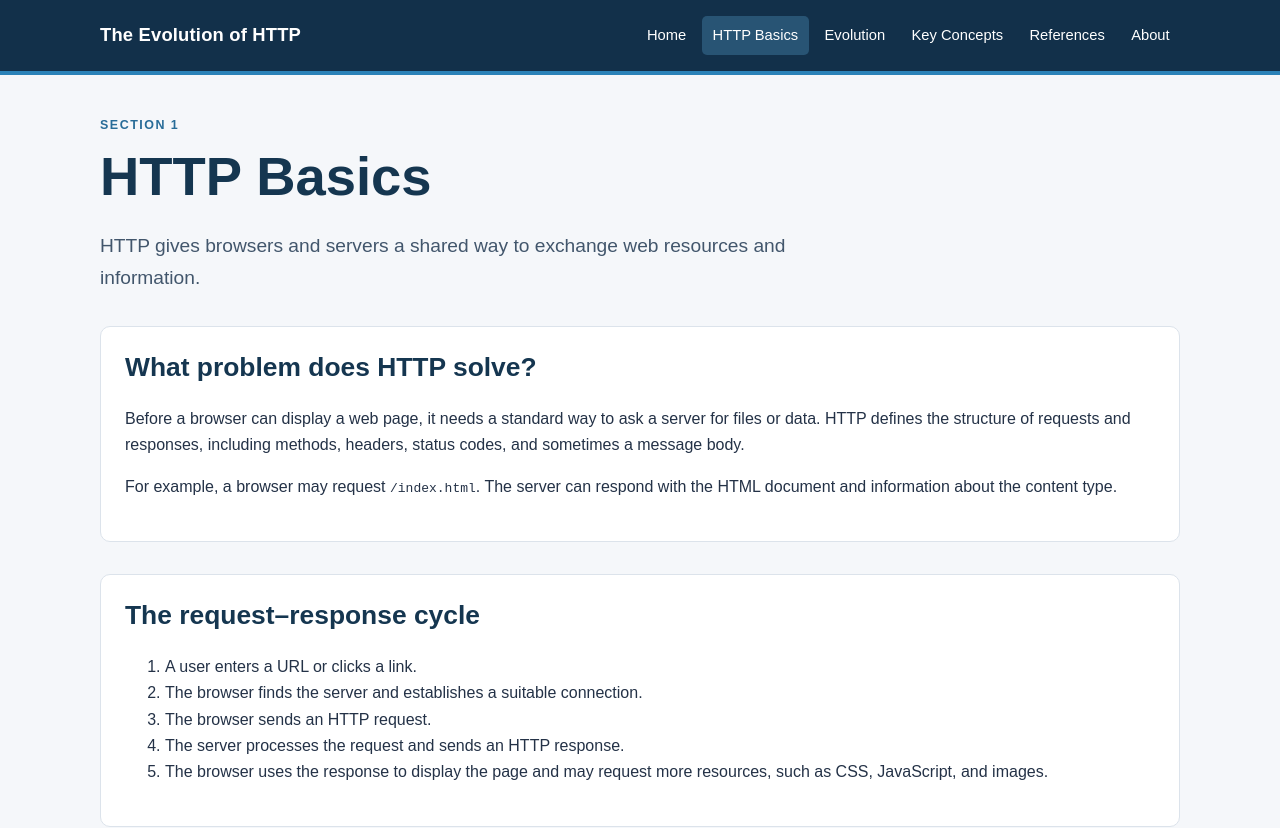
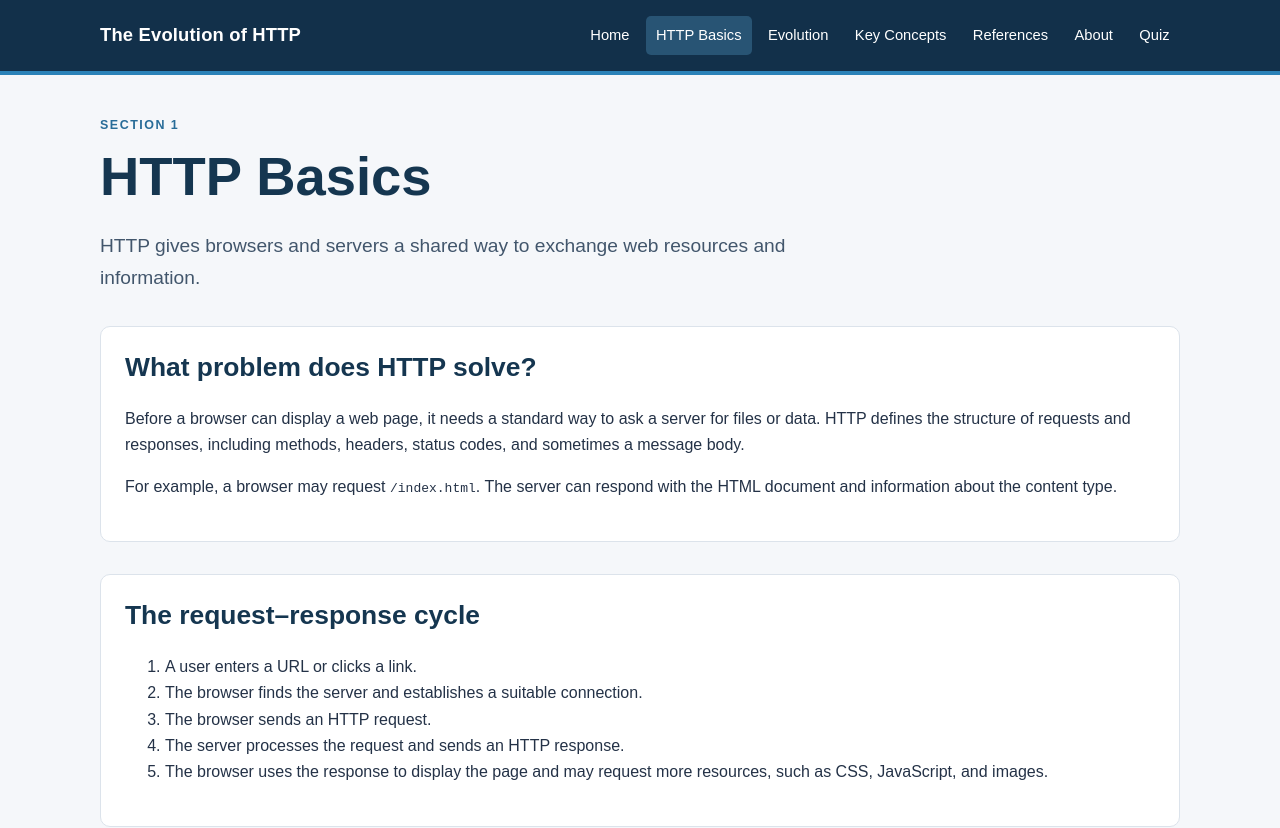
Before and after one commit to kcooper242/http-evolution, a plain HTML site: page basics.html in a window 1280 px wide. Shown: the top 828 px of the page. Drawn offline with Linux system fonts and the light colour scheme.

Commit message:
Add 'Quiz' link to navigation in basics.html

```diff
--- a/basics.html
+++ b/basics.html
@@ -13,7 +13,10 @@
     <nav aria-label="Main navigation"><ul class="nav-list">
       <li><a href="index.html">Home</a></li><li><a class="active" href="basics.html">HTTP Basics</a></li>
       <li><a href="evolution.html">Evolution</a></li><li><a href="concepts.html">Key Concepts</a></li>
-      <li><a href="references.html">References</a></li><li><a href="about.html">About</a></li>
+      <li><a href="references.html">References</a></li>
+      <li><a href="about.html">About</a></li>
+      <li><a href="quiz.html">Quiz</a></li>
+
     </ul></nav>
   </div></header>
   <main class="container page-content">
```
